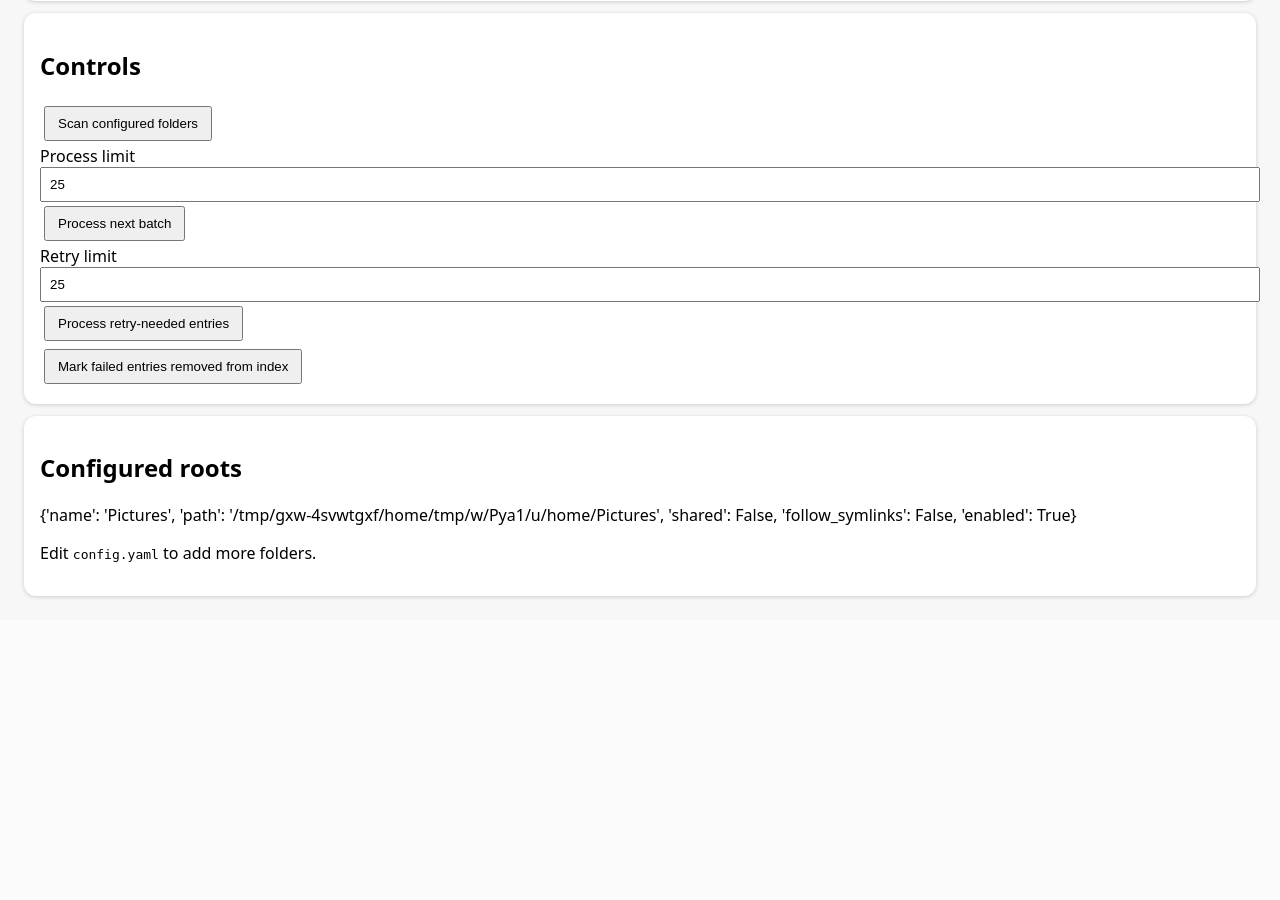
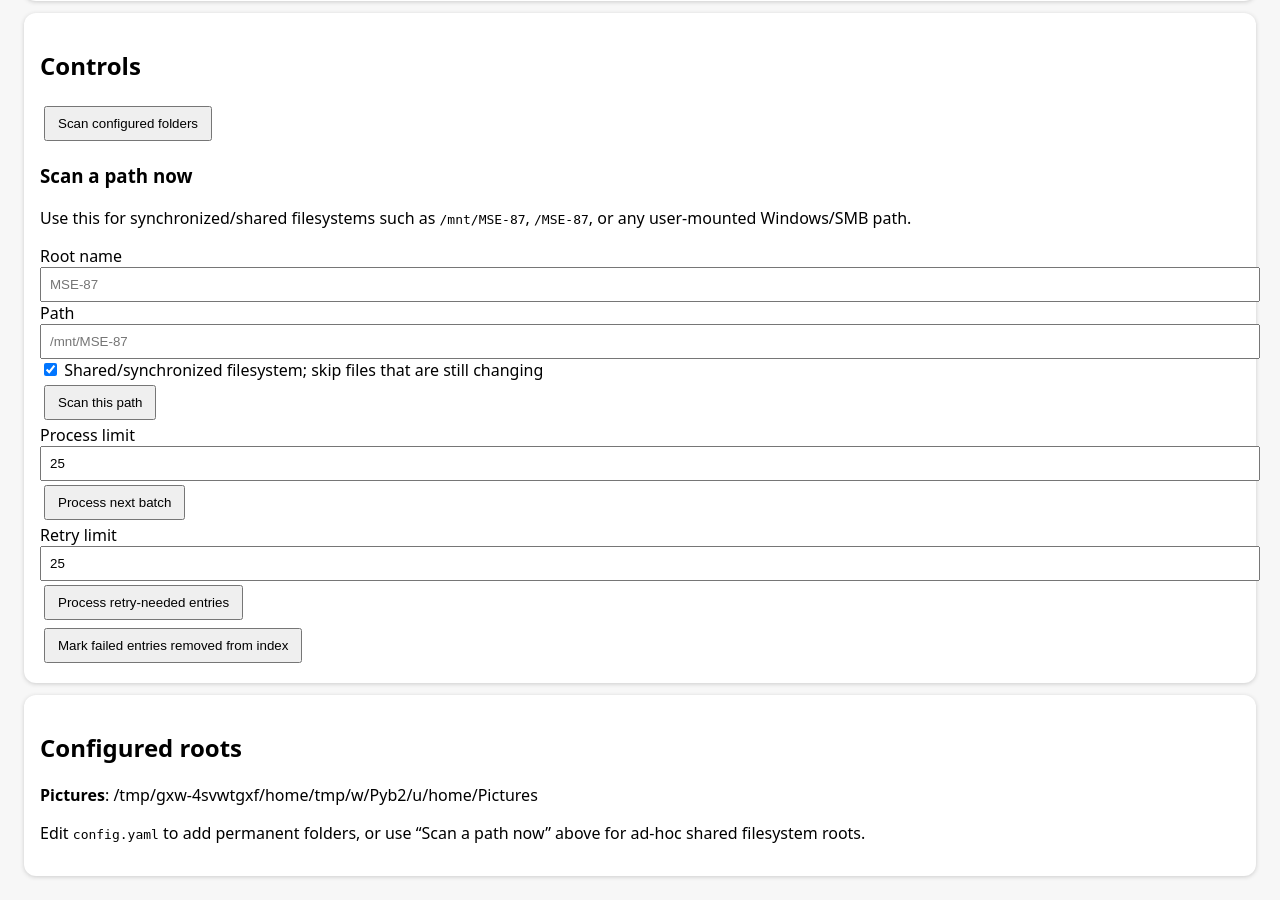
Before and after one commit to mathisono/image-classification-bot1, a FastAPI app: page / in a window 1280 px wide. Shown: the part 350-1250 px from the top of the page. Before the commit the page ends 949 px from the top, so only its background shows below. Run offline with FastAPI, Linux system fonts and the light colour scheme.

Commit message:
Add GUI path input for shared roots

```diff
--- a/templates/dashboard.html
+++ b/templates/dashboard.html
@@ -3,9 +3,10 @@
 <div class="card"><h2>Status</h2><p><b>Total:</b> {{ total }}</p><p><b>Retry needed:</b> <a href="/images?status=RETRY_NEEDED">{{ retry_total }}</a></p><p><b>Failed:</b> <a href="/images?status=FAILED">{{ failed_total }}</a></p>{% for k,v in stats.items() %}<p><b>{{ k }}:</b> {{ v }}</p>{% endfor %}</div>
 <div class="card"><h2>Controls</h2>
 <form method="post" action="/scan"><button>Scan configured folders</button></form>
+<form method="post" action="/scan-path"><h3>Scan a path now</h3><p>Use this for synchronized/shared filesystems such as <code>/mnt/MSE-87</code>, <code>/MSE-87</code>, or any user-mounted Windows/SMB path.</p><label>Root name</label><input name="root_name" placeholder="MSE-87"><label>Path</label><input name="path" placeholder="/mnt/MSE-87"><label><input type="checkbox" name="shared" checked style="width:auto"> Shared/synchronized filesystem; skip files that are still changing</label><br><button>Scan this path</button></form>
 <form method="post" action="/process"><label>Process limit</label><input name="limit" value="25"><button>Process next batch</button></form>
 <form method="post" action="/retry-needed/process"><label>Retry limit</label><input name="limit" value="25"><button>Process retry-needed entries</button></form>
 <form method="post" action="/failed/remove-index-records"><button>Mark failed entries removed from index</button></form>
 </div>
-<div class="card"><h2>Configured roots</h2>{% for r in cfg.image_roots %}<p>{{ r }}</p>{% endfor %}<p>Edit <code>config.yaml</code> to add more folders.</p></div>
+<div class="card"><h2>Configured roots</h2>{% for r in cfg.image_roots %}<p><b>{{ r.name }}</b>: {{ r.path }} {% if r.shared %}<em>(shared)</em>{% endif %}</p>{% endfor %}<p>Edit <code>config.yaml</code> to add permanent folders, or use “Scan a path now” above for ad-hoc shared filesystem roots.</p></div>
 {% endblock %}
```
